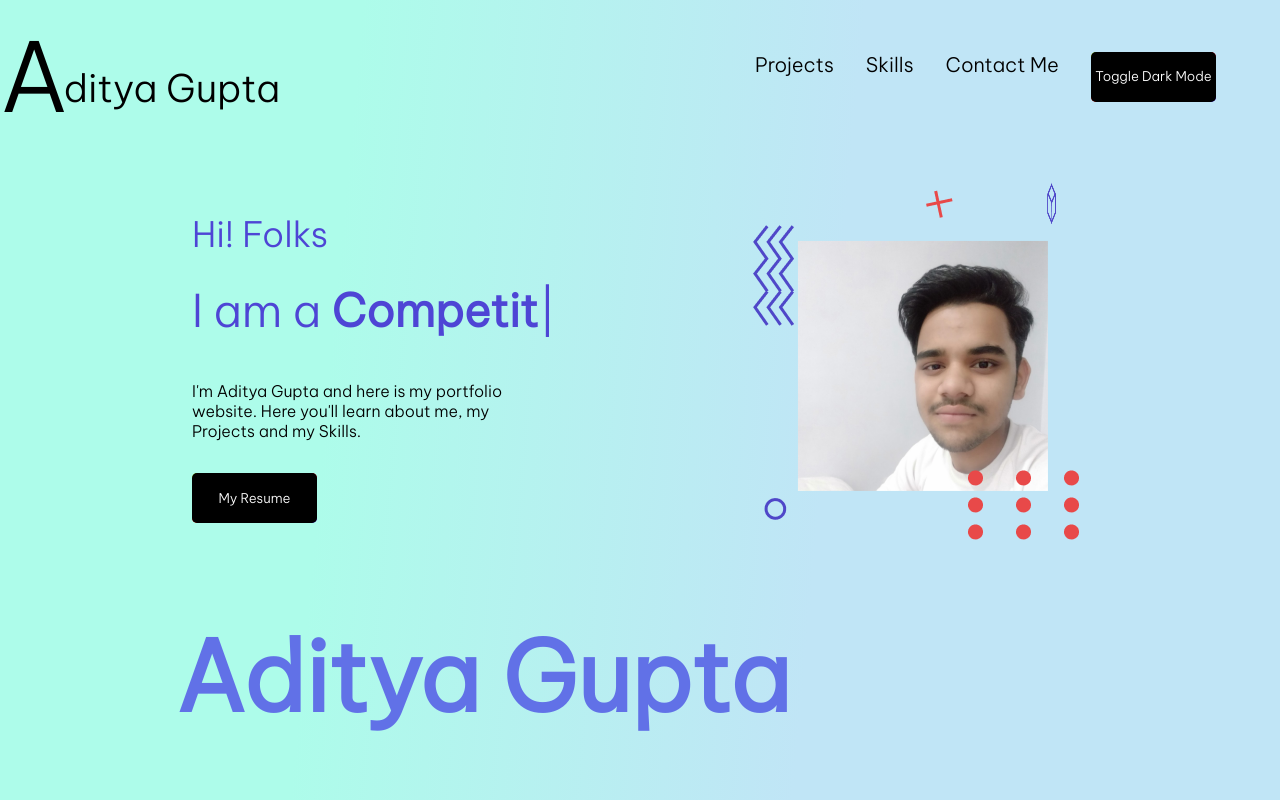
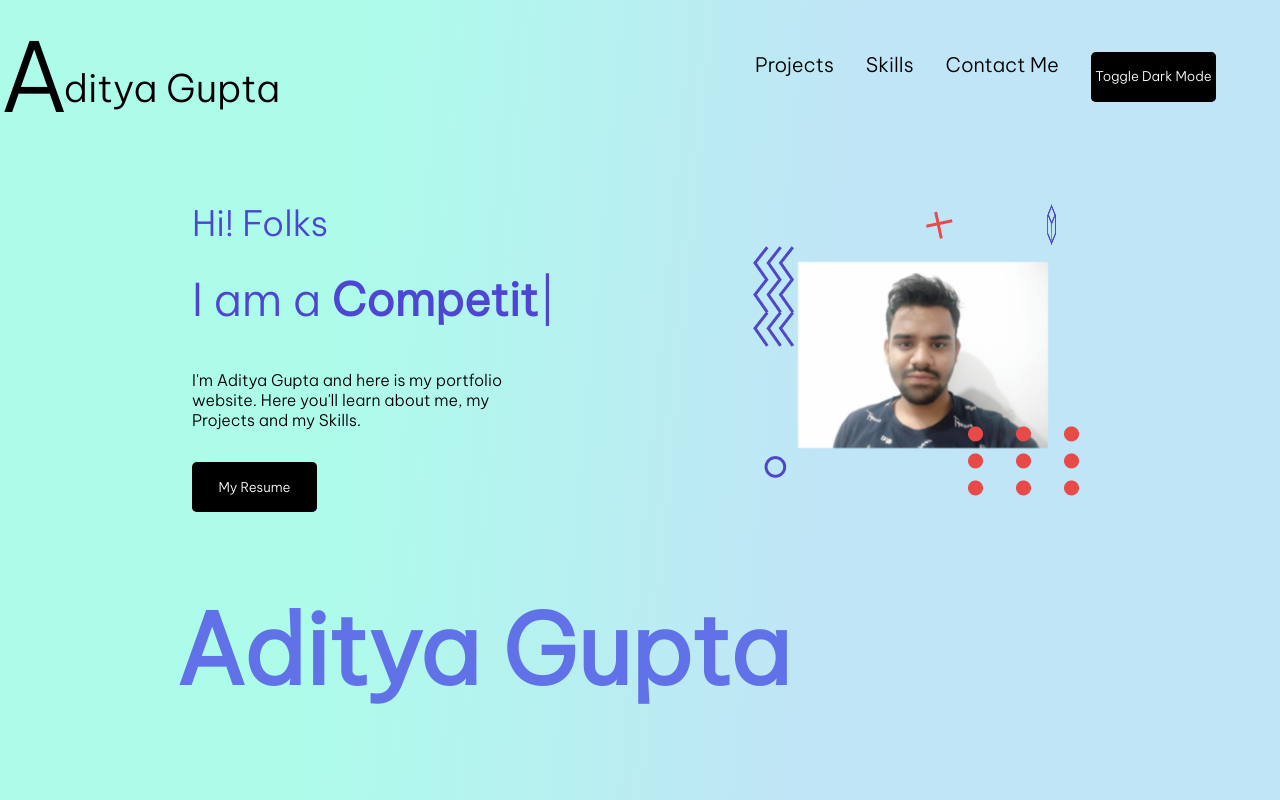
Before and after one commit to agnt17/Portfolio_Aditya, a website: page public/index.html in a window 1280 px wide. Drawn offline with nearby package versions, Linux system fonts and the light colour scheme.

Commit message:
Update index.html
user photo modified

```diff
--- a/public/index.html
+++ b/public/index.html
@@ -115,7 +115,7 @@
                         <img src="./Images/userAsset/plus.png" alt="">
                     </div>
                     <div class="user-image">
-                        <img src="./Images/userAsset/UserImage.jpg" alt="" width="250vw">
+                        <img src="./Images/userAsset/my photo1.jpg" alt="" width="250vw">
                     </div>
                 </div>
             </div>
```
